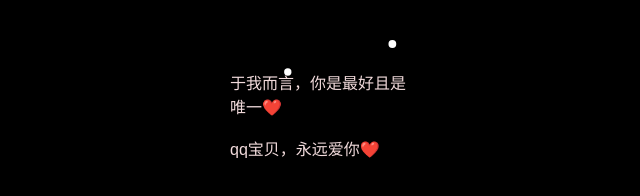
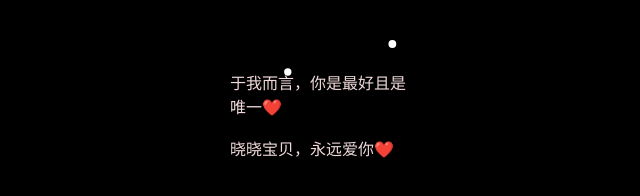
Before and after one commit to HenryGyp/happy, a plain HTML site: page index.html in a window 1280 px wide. Shown: the part 506-702 px from the top of the page, 320-960 px from the left. Drawn offline with nearby package versions, Linux system fonts and the light colour scheme; no server answers.

Commit message:
Update index.html

```diff
--- a/index.html
+++ b/index.html
@@ -64,7 +64,7 @@
     function start() {
       const text = [
         "于我而言，你是最好且是唯一❤️",
-        "QQ宝贝，永远爱你❤️"
+        "晓晓宝贝，永远爱你❤️"
       ]
       let str = text.join('<br><br>')
       let str_ = ''
```
